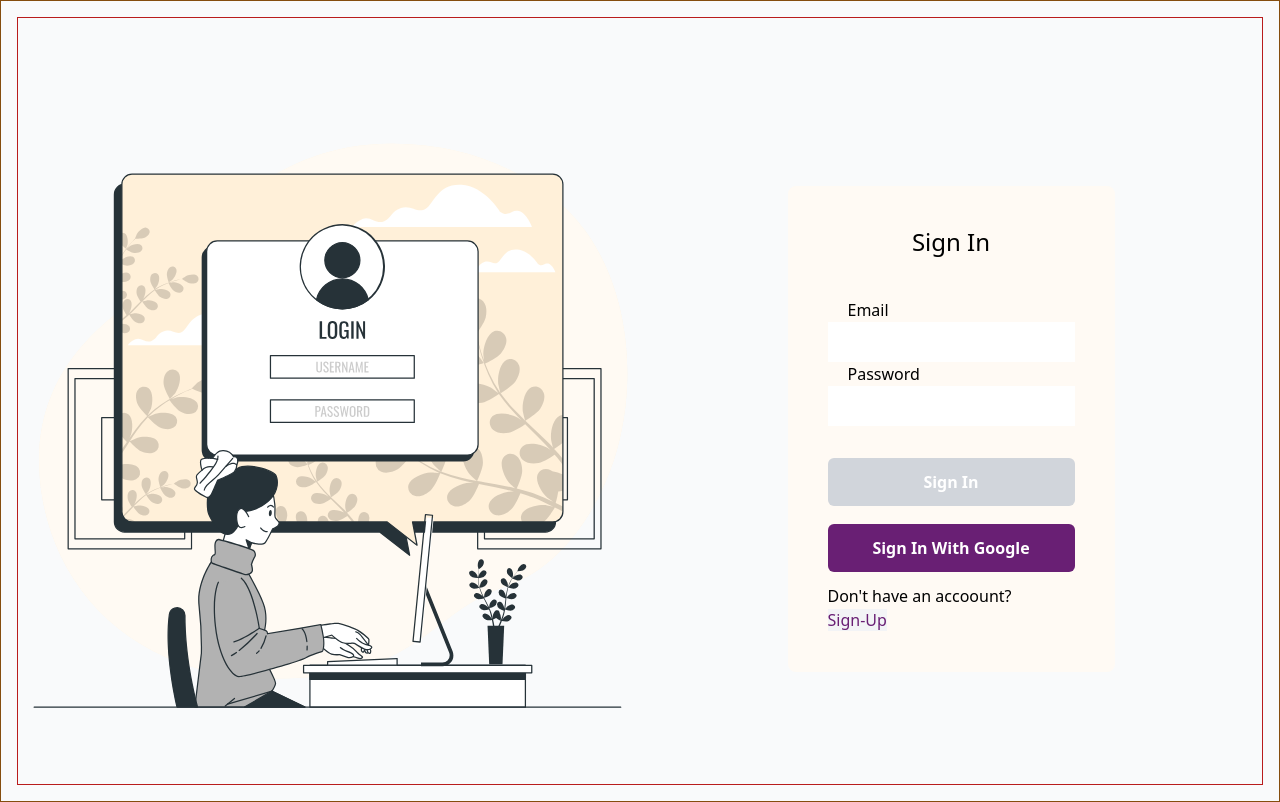
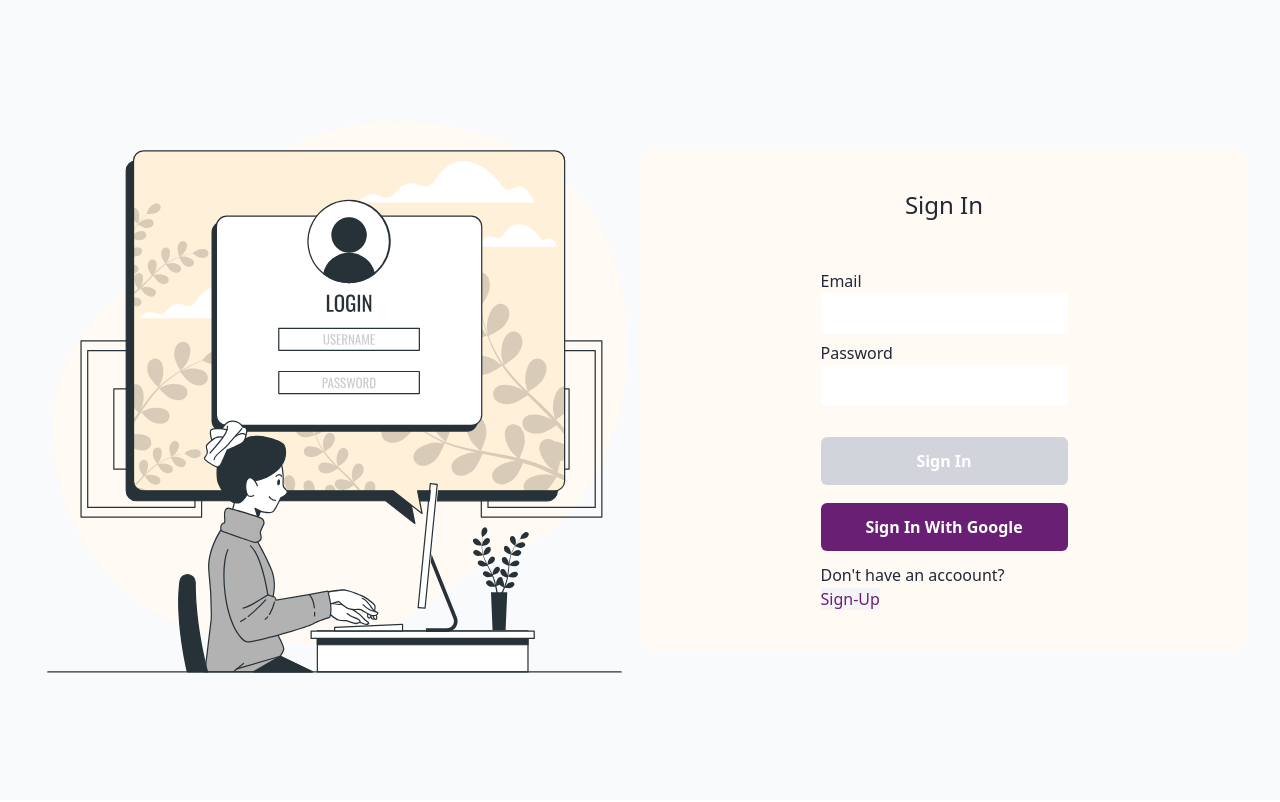
Before and after one commit to SofiuzzamanSofi/sob-jobs, a Next.js app in the folder client/: page /sign-in in a window 1280 px wide. Built offline with nearby package versions, Linux system fonts and the light colour scheme; no server answers; what @tailwindcss/custom-forms would draw is missing.

Commit message:
login signup page responsive and color fixed

```diff
--- a/client/src/app/(privet_route)/dashboard/page.tsx
+++ b/client/src/app/(privet_route)/dashboard/page.tsx
@@ -19,15 +19,12 @@ const Dashboard = ({ }) => {
     else {
         return (
             <div
-                className='mt-10'
-            >
-                <div
                 className="flex justify-center items-center "
             >
                 <div>
                     <div>
-                            <h1 className="text-xl text-center py-1">Wellcome to Dashboard</h1>
-                            <h1 className="text-xl text-center py-1">You are a: {reduxStore?.auth?.user?.role}</h1>
+                        <h1 className="font-bold text-7xl capitalize text-center py-1">Wellcome to Dashboard</h1>
+                        <h1 className="text-lg text-center py-1">You are a: {reduxStore?.auth?.user?.role}</h1>
                     </div>
                     <div
                         className="pt-10"
@@ -38,7 +35,6 @@ const Dashboard = ({ }) => {
                     </div>
                 </div>
             </div>
-            </div>
         )
     };
 };
--- a/client/src/app/layout.tsx
+++ b/client/src/app/layout.tsx
@@ -31,10 +31,10 @@ export default function RootLayout({
           <ExtraPage />
           <Navbar />
           <div
-            className="min-h-[calc(100vh-17.4049375rem)] sm:min-h-[calc(100vh-18.775375rem)] md:min-h-[calc(100vh-14.6rem)] text-black dark:text-white bg-gray-50 dark:bg-gray-800"
+            className="min-h-[calc(100vh-17.4049375rem)] sm:min-h-[calc(100vh-18.775375rem)] md:min-h-[calc(100vh-14.6rem)] lg:min-h-[calc(100vh-14.2rem)]  text-black dark:text-white bg-gray-50 dark:bg-gray-800"
           >
             <div
-              className="max-w-[85rem] w-full mx-auto p-4 border border-yellow-800"
+              className="max-w-[85rem] w-full mx-auto p-4"
             >
               {children}
             </div>
--- a/client/src/app/sign-in/page.tsx
+++ b/client/src/app/sign-in/page.tsx
@@ -54,25 +54,24 @@ const SignIn = () => {
     };
   }, [reduxStore?.auth?.isLoading, reduxStore?.auth?.user?.email, reduxStore?.auth?.error, reduxStore?.auth?.isError, router]);
 
-
   if (reduxStore?.auth?.user?.email) {
     router.push("/");
     return null;
   };
 
   return (
-    <div className='flex h-[calc(100vh-2rem)] items-center pt-14 border border-red-700'>
-      <div className='w-1/2'>
+    <div className='h-[calc(100vh-2rem)] flex items-center p-4'>
+      <div className='w-1/2 hidden md:block'>
         <Image src={loginImage} className='h-full w-full' alt='Sign-Up-Image' />
       </div>
-      <div className='w-1/2 grid place-items-center'>
-        <div className='bg-[#FFFAF4] rounded-lg grid place-items-center p-10'>
+      <div className='w-full md:w-1/2 grid place-items-center'>
+        <div className='bg-[#FFFAF4] text-gray-800  grid place-items-center p-10 w-full rounded-2xl'>
           <h1 className='mb-10 font-medium text-2xl'>Sign In</h1>
 
           <div className='space-y-3'>
             <form onSubmit={handleSubmit(onSubmit)}>
               <div className='flex flex-col items-start'>
-                <label htmlFor='email' className='ml-5'>
+                <label htmlFor='email' className='pt-2'>
                   Email
                 </label>
                 <input
@@ -84,7 +83,7 @@ const SignIn = () => {
               </div>
 
               <div className='flex flex-col items-start'>
-                <label htmlFor='password' className='ml-5'>
+                <label htmlFor='password' className='pt-2'>
                   Password
                 </label>
                 <input
--- a/client/src/app/sign-up/page.tsx
+++ b/client/src/app/sign-up/page.tsx
@@ -58,25 +58,24 @@ const SignUp = () => {
     };
   }, [reduxStore?.auth?.isLoading, reduxStore?.auth?.user?.email, reduxStore?.auth?.error, reduxStore?.auth?.isError, router]);
 
-
   if (reduxStore?.auth?.user?.email) {
     router.push("/");
     return null;
   };
 
   return (
-    <div className='flex h-[calc(100vh-2rem)] items-center pt-14'>
-      <div className='w-1/2'>
+    <div className='flex h-[calc(100vh-2rem)] items-center p-4'>
+      <div className='w-1/2 hidden md:block'>
         <Image src={loginImage} className='h-full w-full' alt='Sign-Up-Image' />
       </div>
-      <div className='w-1/2 grid place-items-center'>
-        <div className='bg-[#FFFAF4] rounded-lg grid place-items-center p-10'>
+      <div className='w-full md:w-1/2 grid place-items-center'>
+        <div className='bg-[#FFFAF4] text-gray-800  grid place-items-center p-10 w-full rounded-2xl'>
           <h1 className='mb-10 font-medium text-2xl'>Sign up</h1>
 
           <div className='space-y-3'>
             <form onSubmit={handleSubmit(onSubmit)}>
               <div className='flex flex-col items-start'>
-                <label htmlFor='email' className='ml-5'>
+                <label htmlFor='email' className='pt-2'>
                   Email
                 </label>
                 <input
@@ -88,7 +87,7 @@ const SignUp = () => {
               </div>
 
               <div className='flex flex-col items-start'>
-                <label htmlFor='password' className='ml-5'>
+                <label htmlFor='password' className='pt-2'>
                   Password
                 </label>
                 <input
@@ -99,7 +98,7 @@ const SignUp = () => {
                 />
               </div>
               <div className='flex flex-col items-start'>
-                <label htmlFor='confirm-password' className='ml-5'>
+                <label htmlFor='confirm-password' className='pt-2'>
                   Confirm Password
                 </label>
                 <input
--- a/client/src/components/Navbar.tsx
+++ b/client/src/components/Navbar.tsx
@@ -142,7 +142,7 @@ const Navbar = () => {
     else {
         return (
             <header
-                className="flex flex-wrap sm:justify-start sm:flex-nowrap z-50 w-full  border-b border-gray-200 dark:border-gray-700 text-sm py-0 sm:py-0 bg-white dark:bg-gray-800 "
+                className="flex flex-wrap sm:justify-start sm:flex-nowrap z-50 w-full  border-b border-gray-200 dark:border-gray-700 text-sm py-0 sm:py-0 bg-white dark:bg-gray-900"
             >
                 <nav
                     className="relative max-w-[85rem] flex flex-wrap basis-full items-center w-full mx-auto sm:flex sm:items-center sm:justify-between px-4 py-1"
```
Also changed, not shown: client/src/assets/hero-01.jpg, client/src/assets/hero-03.jpg. Lines whose indentation alone changed are shown as unchanged.
